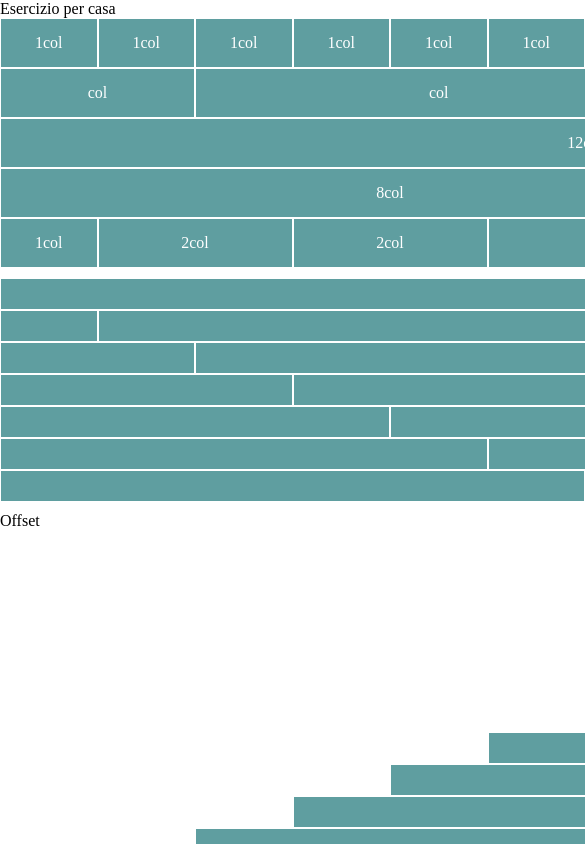
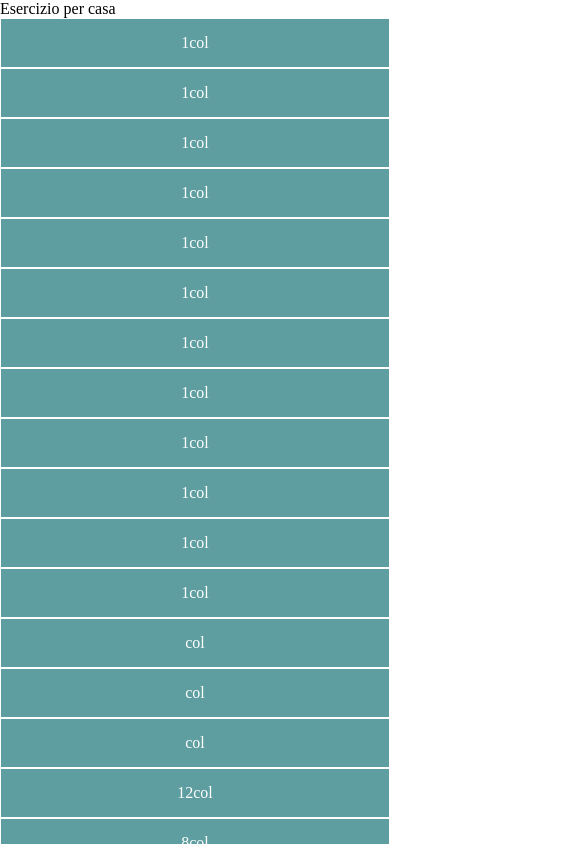
Before and after one commit to SimoneFranzoni/html-css-12bool, a plain HTML site: page index.html in a window 390 px wide. Shown: the top 844 px of the page, 585 px wide, since content can reach past the window. Drawn offline with Linux system fonts and the light colour scheme.

Commit message:
Responsive

```diff
--- a/css/12BoolFlex.css
+++ b/css/12BoolFlex.css
@@ -6,6 +6,7 @@
 
 .container{
     width: 1170px;
+    max-width: 100%;
     margin: 0 auto;
 }
 
@@ -19,50 +20,62 @@
 
 .col-1{
     flex-basis: calc((100% / 12) * 1);
+    max-width: calc((100% / 12) * 1);
 }
 
 .col-2{
     flex-basis: calc((100% / 12) * 2);
+    max-width: calc((100% / 12) * 2);
 }
 
 .col-3{
     flex-basis: calc((100% / 12) * 3);
+    max-width: calc((100% / 12) * 3);
 }
 
 .col-4{
     flex-basis: calc((100% / 12) * 4);
+    max-width: calc((100% / 12) * 4);
 }
 
 .col-5{
     flex-basis: calc((100% / 12) * 5);
+    max-width: calc((100% / 12) * 5);
 }
 
 .col-6{
     flex-basis: calc((100% / 12) * 6);
+    max-width: calc((100% / 12) * 6);
 }
 
 .col-7{
     flex-basis: calc((100% / 12) * 7);
+    max-width: calc((100% / 12) * 7);
 }
 
 .col-8{
     flex-basis: calc((100% / 12) * 8);
+    max-width: calc((100% / 12) * 8);
 }
 
 .col-9{
     flex-basis: calc((100% / 12) * 9);
+    max-width: calc((100% / 12) * 9);
 }
 
 .col-10{
     flex-basis: calc((100% / 12) * 10);
+    max-width: calc((100% / 12) * 10);
 }
 
 .col-11{
     flex-basis: calc((100% / 12) * 11);
+    max-width: calc((100% / 12) * 11);
 }
 
 .col-12{
     flex-basis: calc((100% / 12) * 12);
+    max-width: calc((100% / 12) * 12);
 }
 
 /*Offset*/
@@ -114,3 +127,11 @@
 .col-offset-12{
     margin-left: calc((100% / 12) * 12);
 }
+
+
+@media (max-width: 576px){
+    [class*="col-"] {
+        flex-basis: calc((100% / 12) * 12);
+        max-width: calc((100% / 12) * 12);
+    }
+}
```
